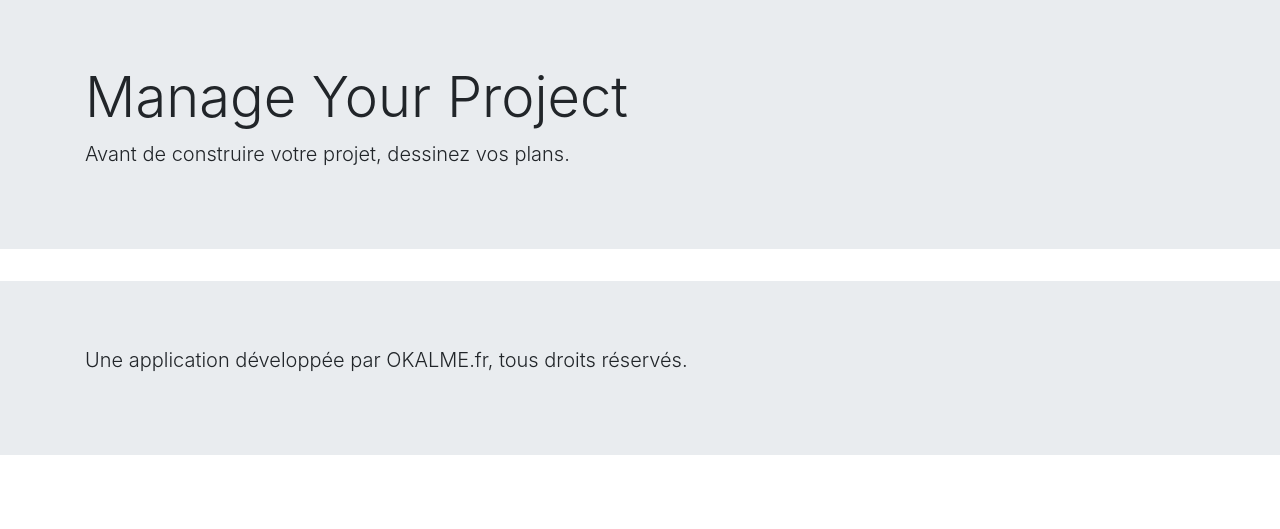
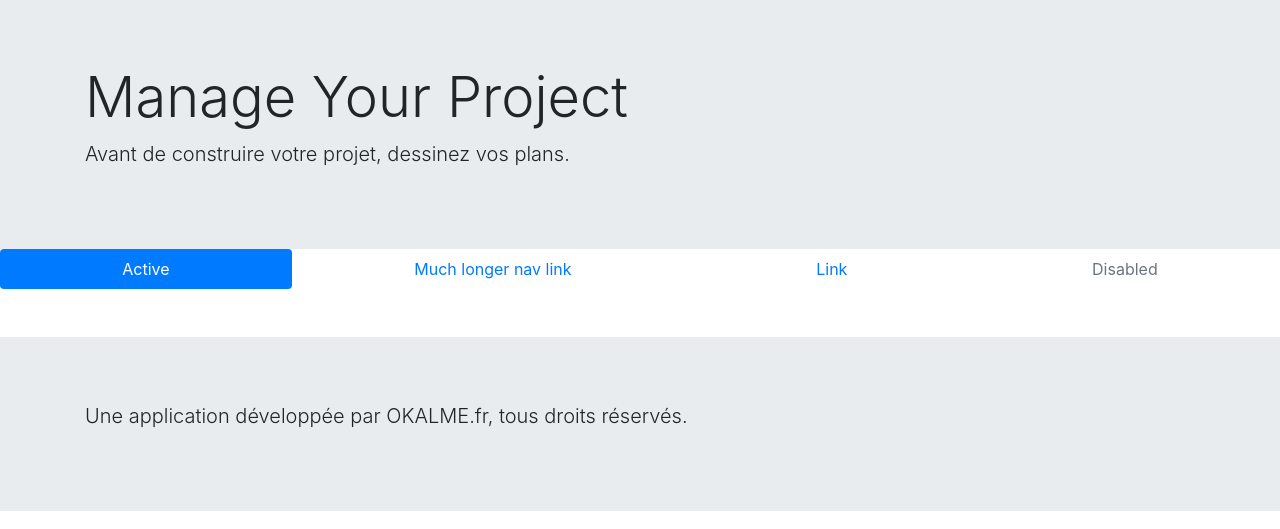
Before and after one commit to aurelielerouxel/myp, a Symfony app: template templates/template.html.twig in a window 1280 px wide. Shown: the top 529 px of the page. Run offline with Twig, Linux system fonts and the light colour scheme; the template is opened without the code that fills it, so the values that code supplies are empty; some libraries are stand-ins or nearby versions.

Commit message:
create the template header-nav-footer

```diff
--- a/templates/template.html.twig
+++ b/templates/template.html.twig
@@ -2,12 +2,27 @@
 
 {% block body %}
 
-    <header class="jumbotron jumbotron-fluid">
+    <header class="jumbotron jumbotron-fluid mb-0">
         <section class="container">
             <h1 class="display-4">Manage Your Project</h1>
             <p class="lead">Avant de construire votre projet, dessinez vos plans.</p>
         </section>
     </header>
+
+    <nav class="nav nav-pills nav-fill mb-5">
+        <li class="nav-item">
+            <a class="nav-link active" href="#">Active</a>
+        </li>
+        <li class="nav-item">
+            <a class="nav-link" href="#">Much longer nav link</a>
+        </li>
+        <li class="nav-item">
+            <a class="nav-link" href="#">Link</a>
+        </li>
+        <li class="nav-item">
+            <a class="nav-link disabled" href="#" tabindex="-1" aria-disabled="true">Disabled</a>
+        </li>
+    </nav>
 
     <main class="container">
         {% block main %}{% endblock %}
```
